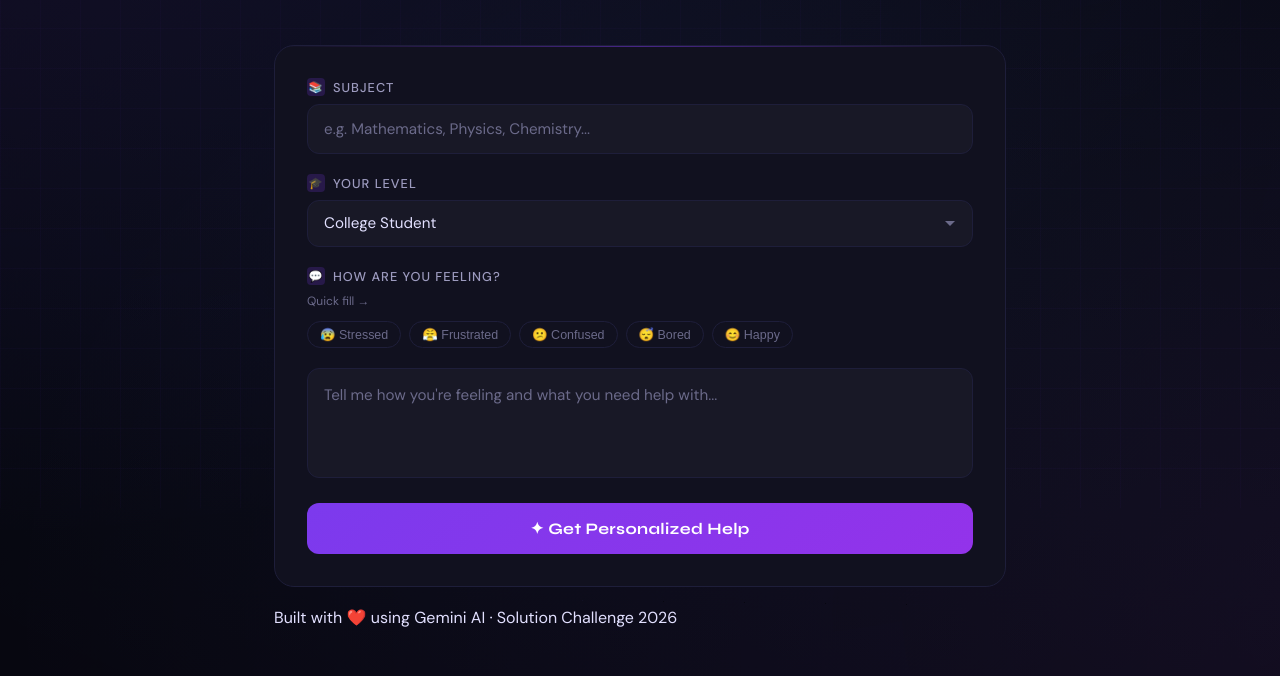
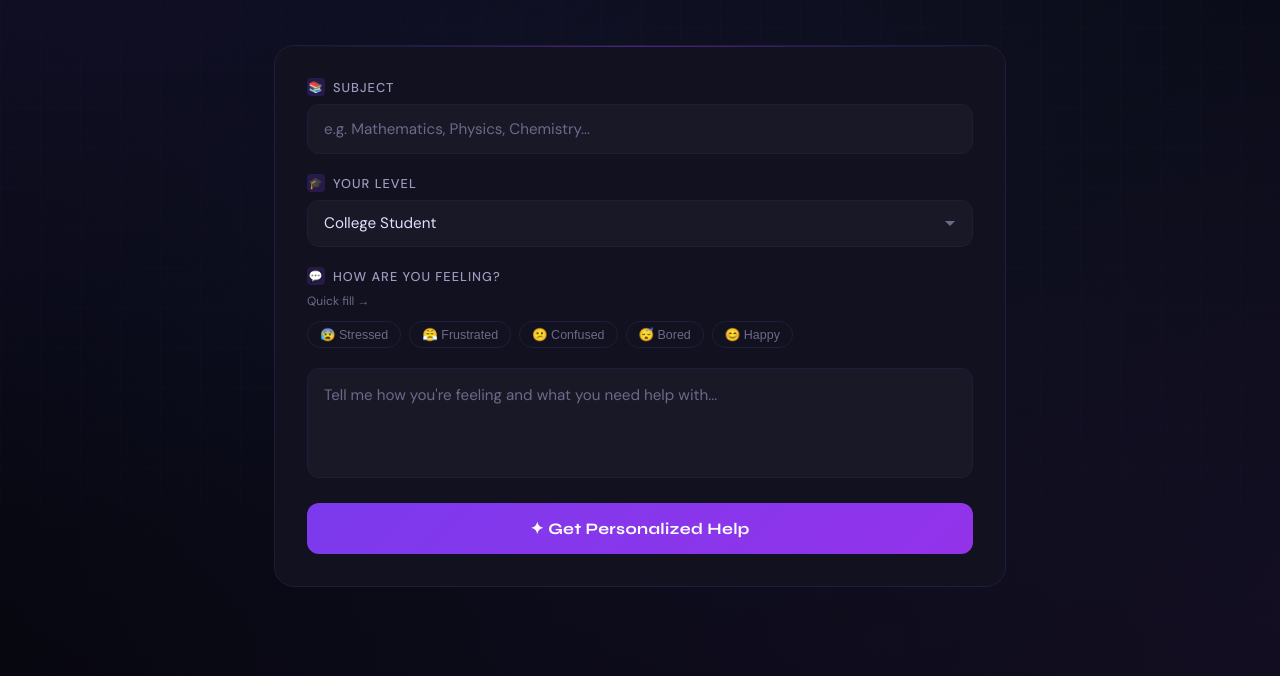
Before and after one commit to kavya54git/emotion-learning-companion, a website: page index.html in a window 1280 px wide. Shown: the part 292-968 px from the top of the page. After the commit the page ends 947 px from the top, so only its background shows below. Drawn offline with Linux system fonts and the light colour scheme.

Commit message:
Remove footer

```diff
--- a/index.html
+++ b/index.html
@@ -504,7 +504,7 @@
       </div>
     </div>
 
-    <div class="footer">Built with ❤️ using <span>Gemini AI</span> · Solution Challenge 2026</div>
+
   </div>
 
   <script>
```
